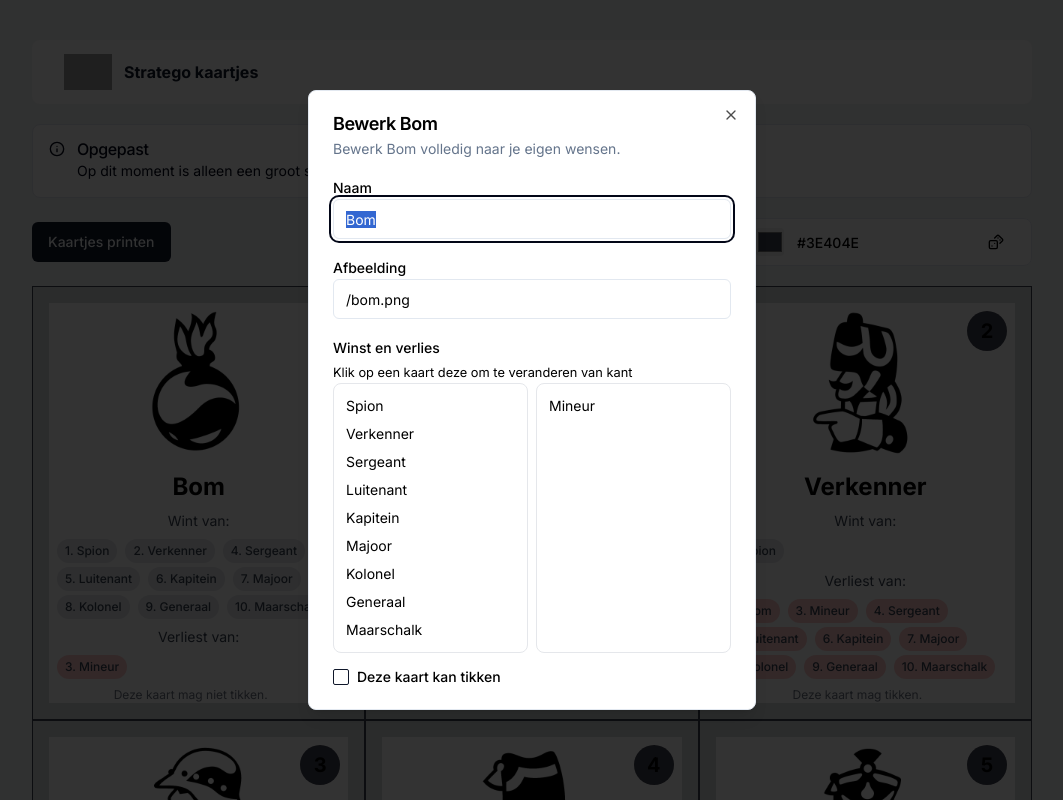
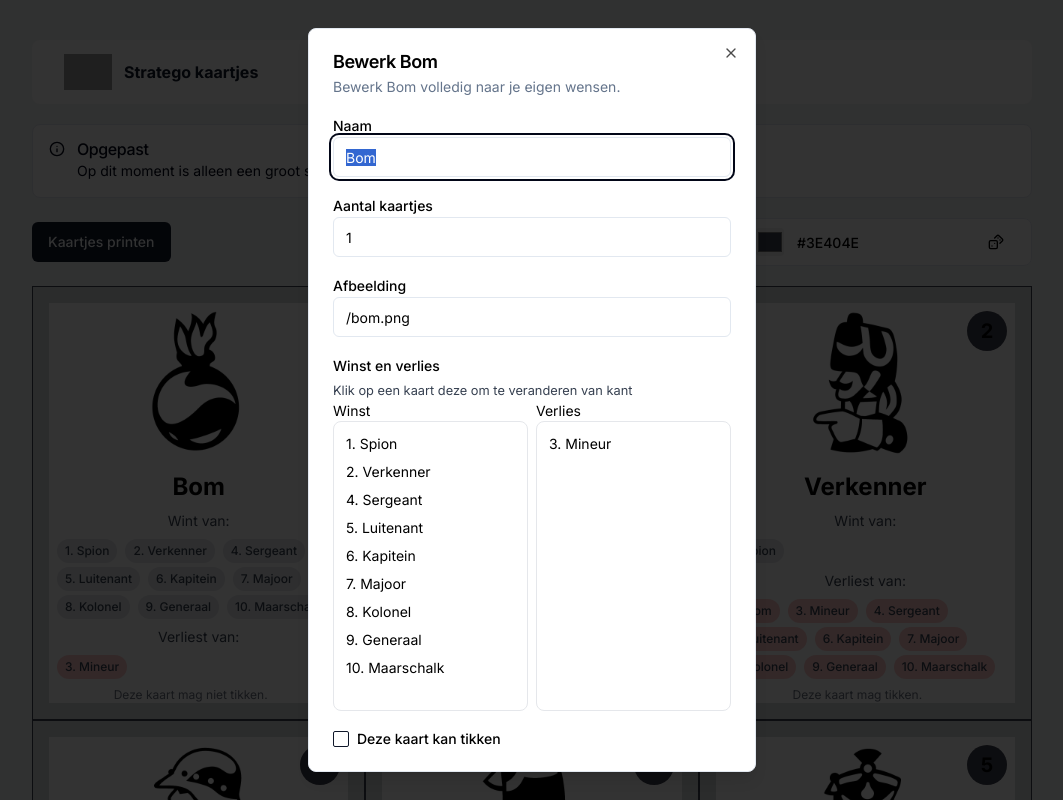
Before and after one commit to Matse2005/Stratego, a Next.js app: page / in a window 1280 px wide. Both pictures are taken after a click on the button 306 px from the left and 503 px from the top of the page. Shown: the top 800 px of the page, without its empty margins (108-1171 px from the left). Built offline with nearby package versions, Linux system fonts and the light colour scheme; grey boxes are pictures that could not be loaded.

Commit message:
Added a way to edit the amount of cards

```diff
--- a/src/app/dev/page.js
+++ b/src/app/dev/page.js
@@ -169,6 +169,7 @@ export default function Stratego() {
       updatedCards[id] = { ...updatedCards[id], [key]: value };
       return updatedCards;
     });
+    console.log(cards[id]);
   };
 
   const changeColor = (color) => {
--- a/src/components/UpdateableCard.jsx
+++ b/src/components/UpdateableCard.jsx
@@ -94,6 +94,18 @@ export function UpdateableCard({ card, cards, color, colorFg, changeCard }) {
           />
         </div>
         <div>
+          <Label htmlFor="amount">Aantal kaartjes</Label>
+          <Input
+            defaultValue={card.amount}
+            type="number"
+            id="amount"
+            name="amount"
+            onChange={(e) => {
+              changeCard(card.id, "amount", Number(e.target.value));
+            }}
+          />
+        </div>
+        <div>
           <Label htmlFor="image">Afbeelding</Label>
           <Input
             defaultValue={card.image}
@@ -108,8 +120,12 @@ export function UpdateableCard({ card, cards, color, colorFg, changeCard }) {
           <div className="">
             <Label htmlFor="image">Winst en verlies</Label>
           </div>
-          <small>Klik op een kaart deze om te veranderen van kant</small>
+          <small className="text-gray-700">
+            Klik op een kaart deze om te veranderen van kant
+          </small>
           <div className="grid grid-cols-2 text-sm gap-x-2">
+            <div className="h-full">
+              <p>Winst</p>
               <div className="h-full py-2 border rounded-lg">
                 {card.wins.map((win) => (
                   <div
@@ -119,11 +135,16 @@ export function UpdateableCard({ card, cards, color, colorFg, changeCard }) {
                       changePlace(win, true);
                     }}
                   >
-                  <p className="pr-6">{cards[win].name}</p>
+                    <p className="pr-6">
+                      {cards[win].id}. {cards[win].name}
+                    </p>
                     <ArrowLeftRight className="absolute hidden w-4 h-5 text-gray-500 transform -translate-y-1/2 group-hover:block top-1/2 right-2" />
                   </div>
                 ))}
               </div>
+            </div>
+            <div className="h-full">
+              <p>Verlies</p>
               <div className="h-full py-2 border rounded-lg">
                 {card.loses.map((lose) => (
                   <div
@@ -133,14 +154,17 @@ export function UpdateableCard({ card, cards, color, colorFg, changeCard }) {
                       changePlace(lose, false);
                     }}
                   >
-                  <p className="pr-6">{cards[lose].name}</p>
+                    <p className="pr-6">
+                      {cards[lose].id}. {cards[lose].name}
+                    </p>
                     <ArrowLeftRight className="absolute hidden w-4 h-5 text-gray-500 transform -translate-y-1/2 group-hover:block top-1/2 right-2" />
                   </div>
                 ))}
               </div>
             </div>
           </div>
-        <div className="flex items-center space-x-2">
+        </div>
+        <div className="flex items-center mt-6 space-x-2">
           <Checkbox
             id="touch"
             checked={card.canTouch}
```
Lines whose indentation alone changed are shown as unchanged.
